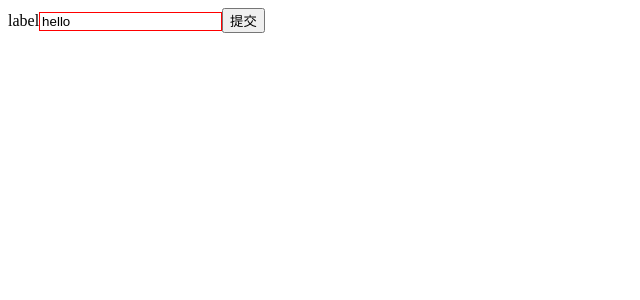
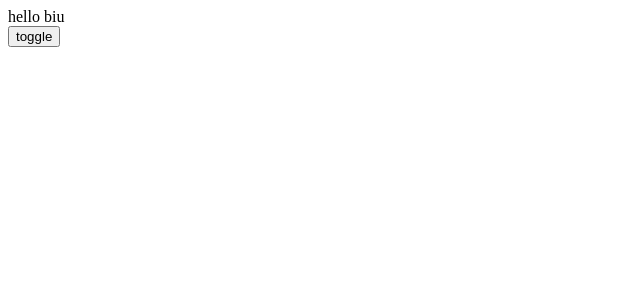
Before and after one commit to holdbiao/react-todolist, a React (Create React App) app: page / in a window 1280 px wide. Shown: the top 300 px of the page, without its empty margins (0-640 px from the left). Built offline with nearby package versions, Linux system fonts and the light colour scheme.

Commit message:
react动画使用1

```diff
--- a/package.json
+++ b/package.json
@@ -6,7 +6,8 @@
     "axios": "^0.19.0",
     "react": "^16.9.0",
     "react-dom": "^16.9.0",
-    "react-scripts": "3.1.1"
+    "react-scripts": "3.1.1",
+    "react-transition-group": "^4.3.0"
   },
   "scripts": {
     "start": "react-scripts start",
--- /dev/null
+++ b/src/App.css
@@ -0,0 +1,25 @@
+.fade-enter, .fade-appear {
+    opacity: 0;
+}
+
+.fade-enter-active, .fade-appear-active {
+    opacity: 1;
+    transition: all 1s ease-in
+}
+
+.fade-enter-done {
+    opacity: 1;
+}
+
+.fade-exit {
+    opacity: 1;
+}
+
+.fade-exit-active {
+    opacity: 0;
+    transition: all 1s ease-in;
+}
+
+.fade-exit-done {
+    opacity: 0;
+}
--- a/src/App.js
+++ b/src/App.js
@@ -1,11 +1,35 @@
-import React from 'react';
+import React, { Component, Fragment } from 'react'
+import { CSSTransition } from 'react-transition-group'
+import './App.css'
 
-function App() {
-  return (
-    <div>
-      hello biu
-    </div>
-  );
+class App extends Component {
+  constructor (props) {
+    super (props)
+    this.state = {
+      show: true
+    }
+    this.handleToggle = this.handleToggle.bind(this)
+  }
+  render () {
+    return (
+      <Fragment>
+        <CSSTransition
+          in={this.state.show}
+          timeout={1000}
+          classNames="fade"
+          unmountOnExit
+          appear={true}>
+          <div className={this.state.show ? 'show' : 'hide'}>hello biu</div>
+        </CSSTransition>
+        <button onClick={this.handleToggle}>toggle</button>
+      </Fragment>
+    )
+  }
+  handleToggle () {
+    this.setState({
+      show: this.state.show ? false : true
+    })
+  }
 }
 
 export default App;
--- a/src/TotoList.js
+++ b/src/TotoList.js
@@ -1,7 +1,7 @@
 import React, { Component, Fragment } from 'react'
 import TodoItem from './TodoItem'
 import './TodoList.css'
-import axios from 'axios'
+// import axios from 'axios'
 
 class TodoList extends Component {
   constructor (props) {
--- a/src/index.js
+++ b/src/index.js
@@ -1,9 +1,9 @@
 import React from 'react';
 import ReactDOM from 'react-dom';
-// import App from './App';
-import Todolist from './TotoList';
+import App from './App';
+// import Todolist from './TotoList';
 
-ReactDOM.render(<Todolist />, document.getElementById('root'));
+ReactDOM.render(<App />, document.getElementById('root'));
 
 // If you want your app to work offline and load faster, you can change
 // unregister() to register() below. Note this comes with some pitfalls.
```
